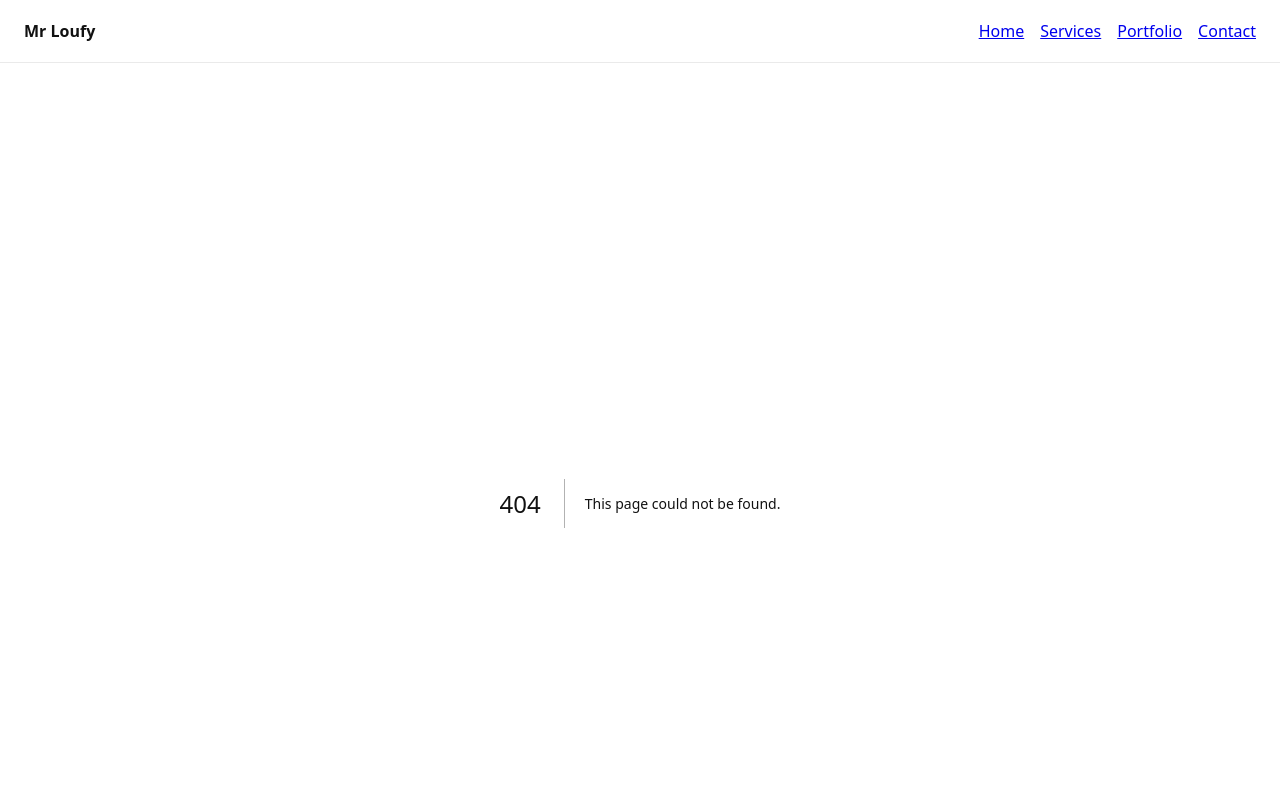
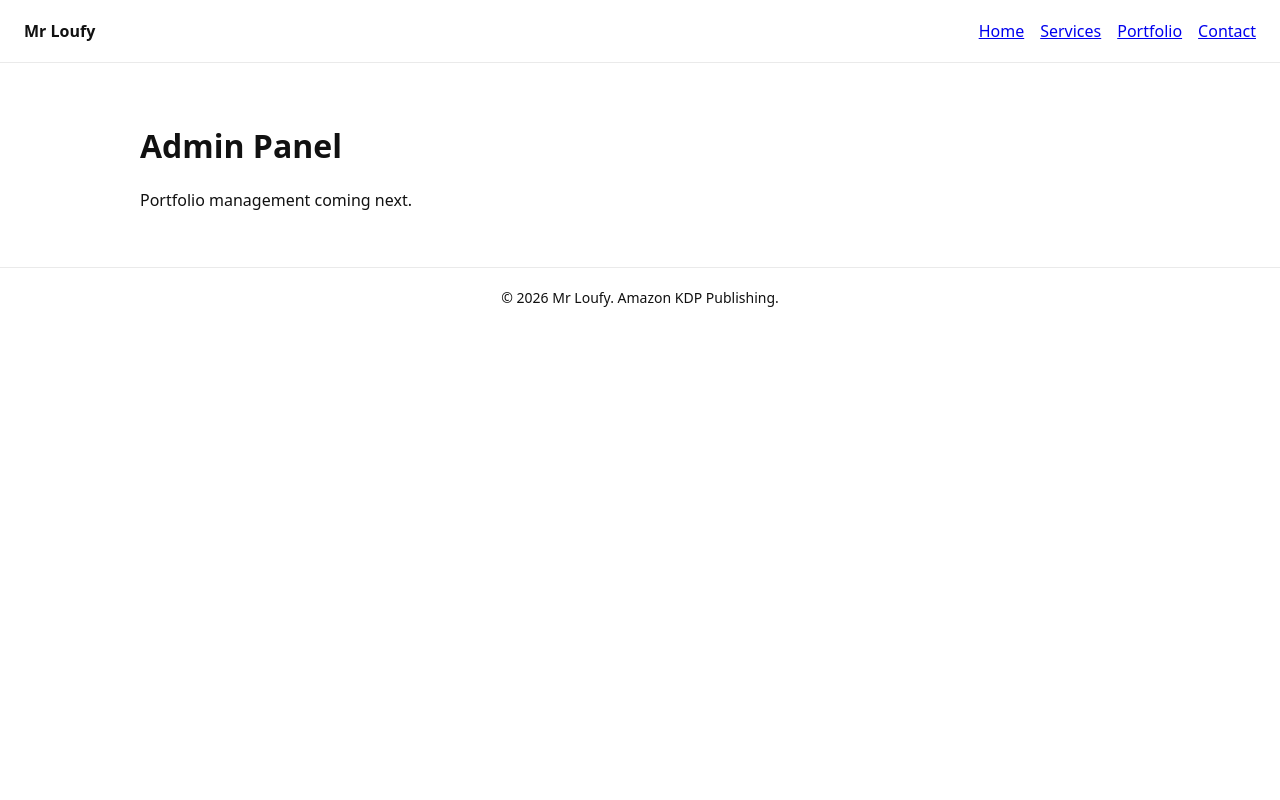
Before and after one commit to mr-loufy/mr-loufy, a Next.js app: page /admin in a window 1280 px wide. Before the commit this address had no page. Shown: the top 800 px of the page. Built offline with nearby package versions, Linux system fonts and the light colour scheme.

Commit message:
Create app/admin/page.tsx

```diff
--- /dev/null
+++ b/app/admin/page.tsx
@@ -0,0 +1,8 @@
+export default function Admin() {
+  return (
+    <>
+      <h1 className="text-2xl font-bold mb-2">Admin Panel</h1>
+      <p>Portfolio management coming next.</p>
+    </>
+  )
+}
```
